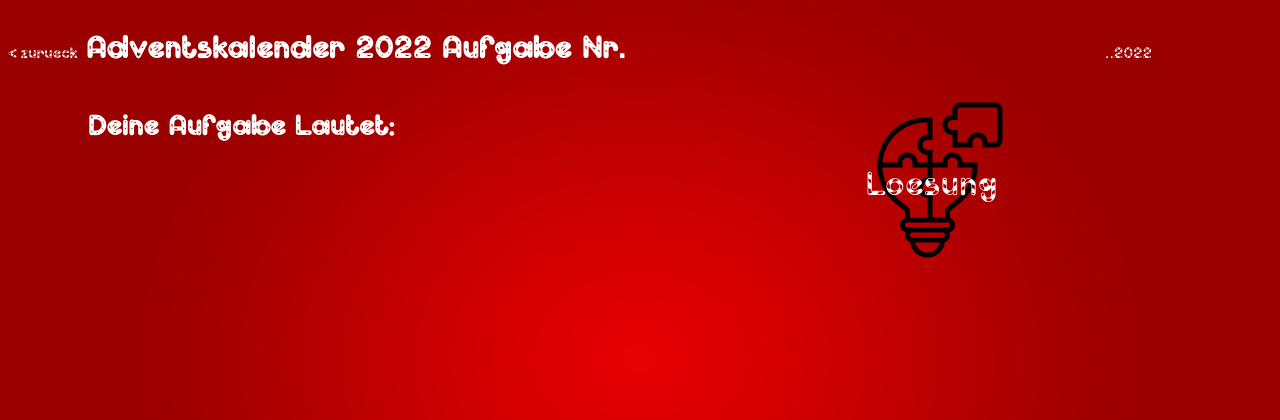
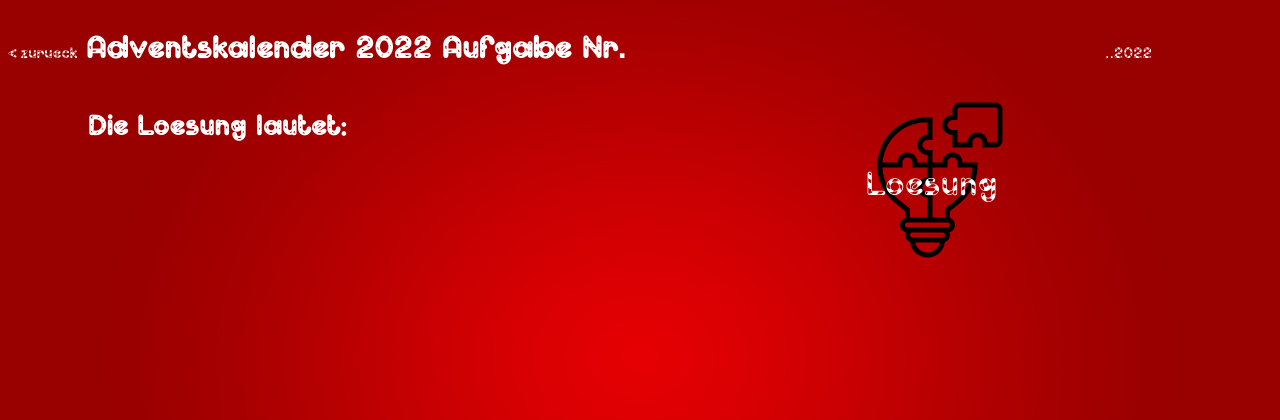
Before and after one commit to Justix12/Kalender-Praktikum, a Flask app: template templates/tueren.html in a window 1280 px wide. Shown: the top 420 px of the page. Run offline with Flask 2, Linux system fonts and the light colour scheme; the template is opened without the code that fills it, so the values that code supplies are empty.

Commit message:
tueren suete

```diff
--- a/templates/tueren.html
+++ b/templates/tueren.html
@@ -46,7 +46,7 @@
                 <p id="z1" style="margin-left: 270px"> {{ d1 }}<span class="arial">.</span>{{ m1 }}<span
                         class="arial">.</span>2022</p>
 
-                <h2 id="y1">Deine Aufgabe Lautet:</h2>
+                <h2 id="y1">Die Loesung lautet:</h2>
 
                 <div id="y1">
                     {% autoescape false %}
```
